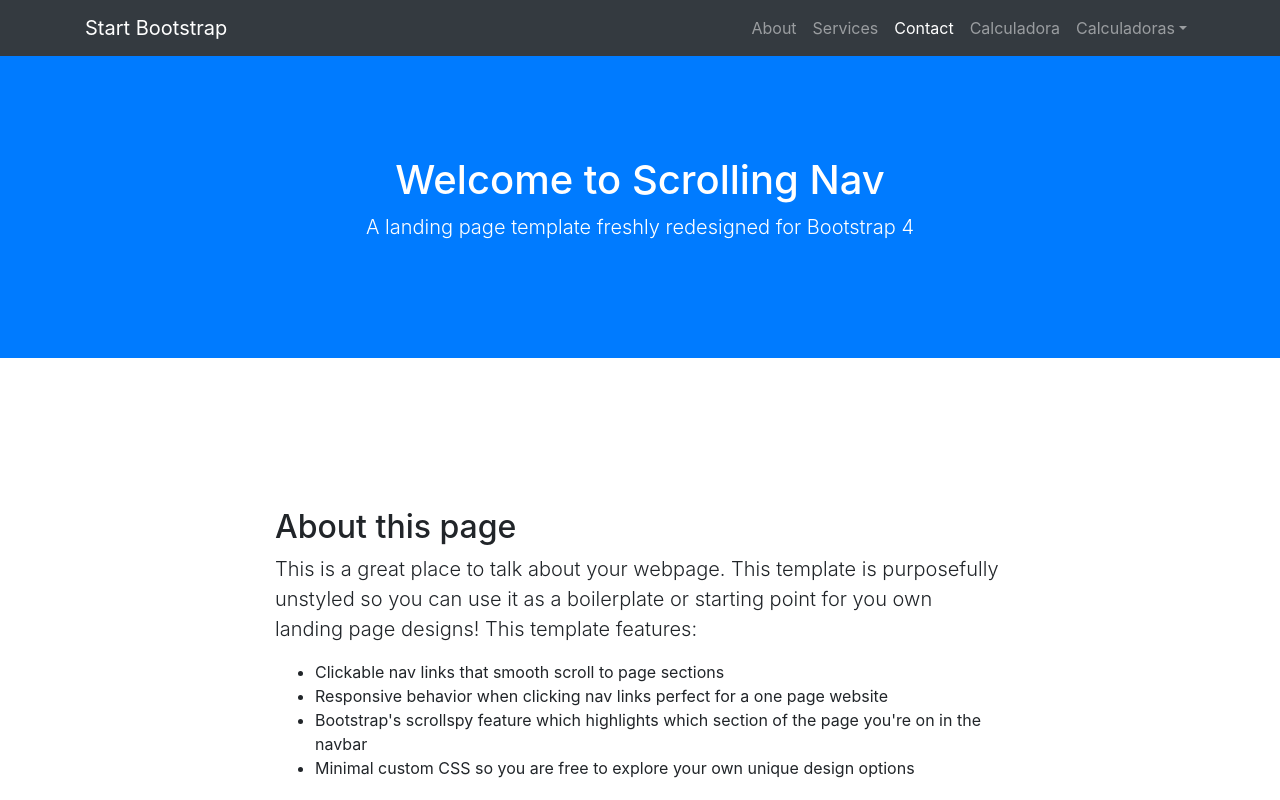
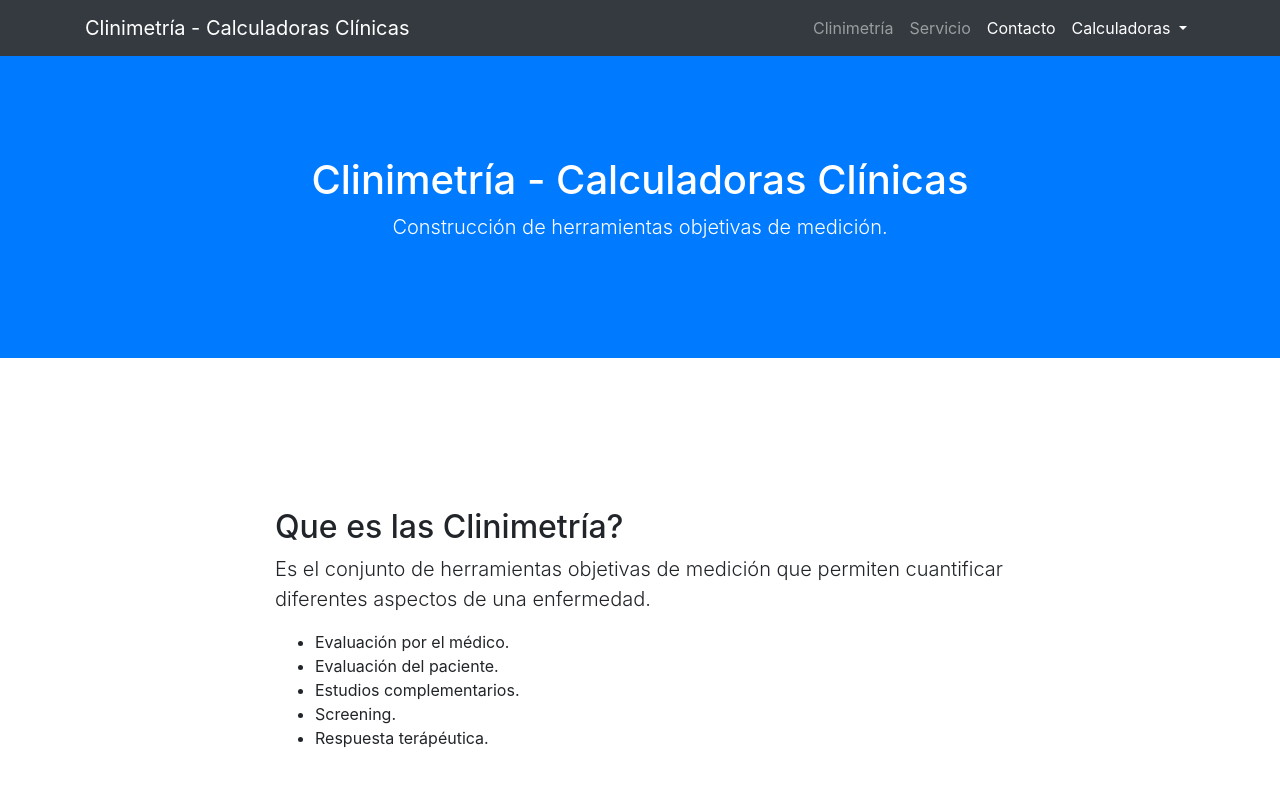
Before and after one commit to enriquecarbo/calcula-dermato, a website with bundled scripts: page index.html in a window 1280 px wide. Shown: the top 800 px of the page. Built offline with nearby package versions, Linux system fonts and the light colour scheme.

Commit message:
Cambio en menu navbar dropdown menu

```diff
--- a/index.html
+++ b/index.html
@@ -23,43 +23,45 @@
     <!-- Navigation -->
     <nav class="navbar navbar-expand-lg navbar-dark bg-dark fixed-top" id="mainNav">
       <div class="container">
-        <a class="navbar-brand js-scroll-trigger" href="#page-top">Start Bootstrap</a>
+        <a class="navbar-brand js-scroll-trigger" href="#page-top">Clinimetría - Calculadoras Clínicas</a>
         <button class="navbar-toggler" type="button" data-toggle="collapse" data-target="#navbarResponsive" aria-controls="navbarResponsive" aria-expanded="false" aria-label="Toggle navigation">
           <span class="navbar-toggler-icon"></span>
         </button>
         <div class="collapse navbar-collapse" id="navbarResponsive">
           <ul class="navbar-nav ml-auto">
             <li class="nav-item">
-              <a class="nav-link js-scroll-trigger" href="#about">About</a>
+              <a class="nav-link js-scroll-trigger" href="#about">Clinimetría</a>
             </li>
             <li class="nav-item">
-              <a class="nav-link js-scroll-trigger" href="#services">Services</a>
+              <a class="nav-link js-scroll-trigger" href="#services">Servicio</a>
             </li>
             <li class="nav-item">
-              <a class="nav-link js-scroll-trigger" href="#contact">Contact</a>
-            <li class="nav-item">
-              <a class="nav-link js-scroll-trigger" href="isotretinoina.html">Calculadora</a>
-            </li>
-            <li class="dropdown">
-            	<div class="btn-group">
-            		<a class="nav-link js-scroll-trigger dropdown-toggle" data-toggle="dropdown" role="button">Calculadoras<span class="caret"></span></a>
-            		<ul class="dropdown-menu" role="menu">
-            			<li><a href="isotretinoina.html">Isotretinoina</a>
-            			</li>
-            			<li><a href="pasi.html">PASI Score</a>
-            			</li>
-            		</ul>
-            	</div>
-            </li>
-          </ul>
+              <a class="nav-link js-scroll-trigger" href="#contact">Contacto</a>
+             </li>
+
+       <!-- Boton de navegacion de las calculadoras -->
+
+            <div class="dropdown show">
+  			<a class="nav-link dropdown-toggle" href="#" role="button" id="dropdownMenuLink" data-toggle="dropdown" aria-haspopup="true" aria-expanded="false"> Calculadoras </a>
+
+  			<div class="dropdown-menu" aria-labelledby="dropdownMenuLink">
+			    <a class="dropdown-item" href="isotretinoina.html">Isotretinoina</a>
+			    <div class="dropdown-divider"></div>
+			    <a class="dropdown-item" href="pasi.html#">Score PASI</a>
+			    <div class="dropdown-divider"></div>
+			    <a class="dropdown-item" href="dlqi.html">DLQI</a>
+		  	</div>
+			</div>
+
+           </ul>
         </div>
       </div>
     </nav>
 
     <header class="bg-primary text-white">
       <div class="container text-center">
-        <h1>Welcome to Scrolling Nav</h1>
-        <p class="lead">A landing page template freshly redesigned for Bootstrap 4</p>
+        <h1>Clinimetría - Calculadoras Clínicas</h1>
+        <p class="lead">Construcción de herramientas objetivas de medición.</p>
       </div>
     </header>
 
@@ -67,13 +69,14 @@
       <div class="container">
         <div class="row">
           <div class="col-lg-8 mx-auto">
-            <h2>About this page</h2>
-            <p class="lead">This is a great place to talk about your webpage. This template is purposefully unstyled so you can use it as a boilerplate or starting point for you own landing page designs! This template features:</p>
+            <h2>Que es las Clinimetría?</h2>
+            <p class="lead">Es el conjunto de herramientas objetivas de medición que permiten cuantificar diferentes aspectos de una enfermedad. </p>
             <ul>
-              <li>Clickable nav links that smooth scroll to page sections</li>
-              <li>Responsive behavior when clicking nav links perfect for a one page website</li>
-              <li>Bootstrap's scrollspy feature which highlights which section of the page you're on in the navbar</li>
-              <li>Minimal custom CSS so you are free to explore your own unique design options</li>
+              <li>Evaluación por el médico.</li>
+              <li>Evaluación del paciente.</li>
+              <li>Estudios complementarios.</li>
+              <li>Screening.</li>
+              <li>Respuesta terápéutica.</li>
             </ul>
           </div>
         </div>
```
